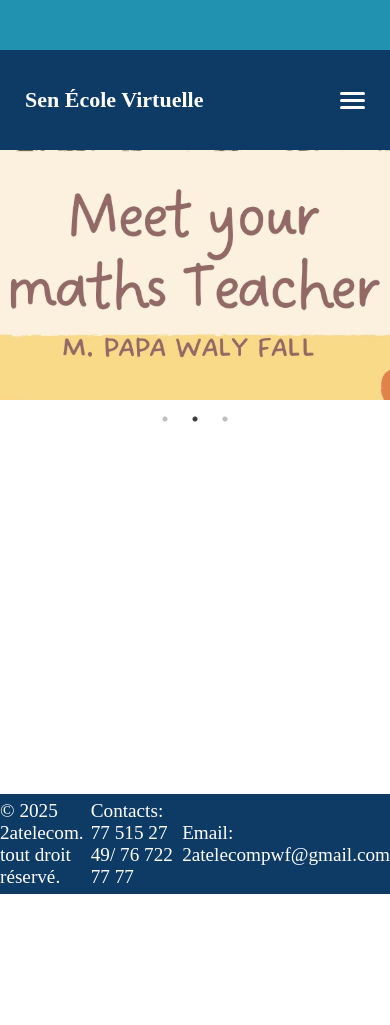
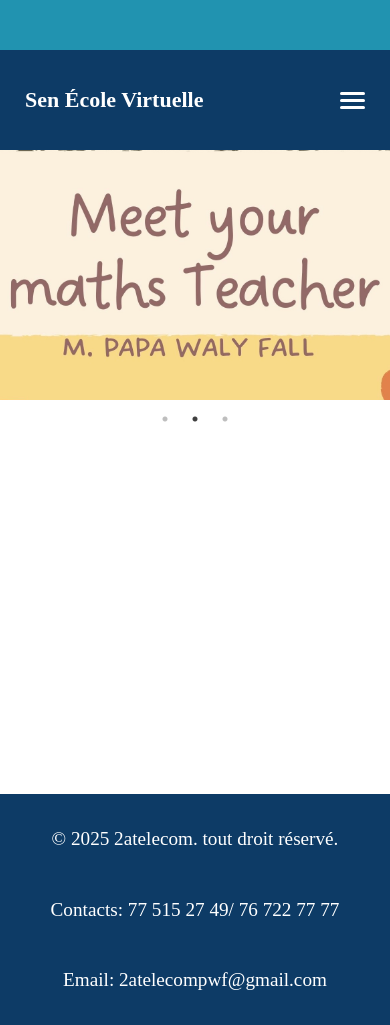
Before and after one commit to WALY-FALL/sevfront, a React (Create React App) app: page / in a window 390 px wide. Before the commit the page ends 894 px from the top, so only its background shows below. Built offline with nearby package versions, Linux system fonts and the light colour scheme; no server answers.

Commit message:
deployed

```diff
--- a/src/style/fouteur.css
+++ b/src/style/fouteur.css
@@ -9,3 +9,14 @@
     justify-content: space-around;
 
 }
+
+@media (max-width: 768px) {
+    .container-fouteur {
+      flex-direction: column;     /* 🔥 en colonne */
+      justify-content: center;    /* centre verticalement */
+      gap: 10px;                  /* espace entre les éléments */
+      height: auto;               /* 🔑 évite le scroll */
+      padding: 15px 0;
+      text-align: center;
+    }
+  }
```
